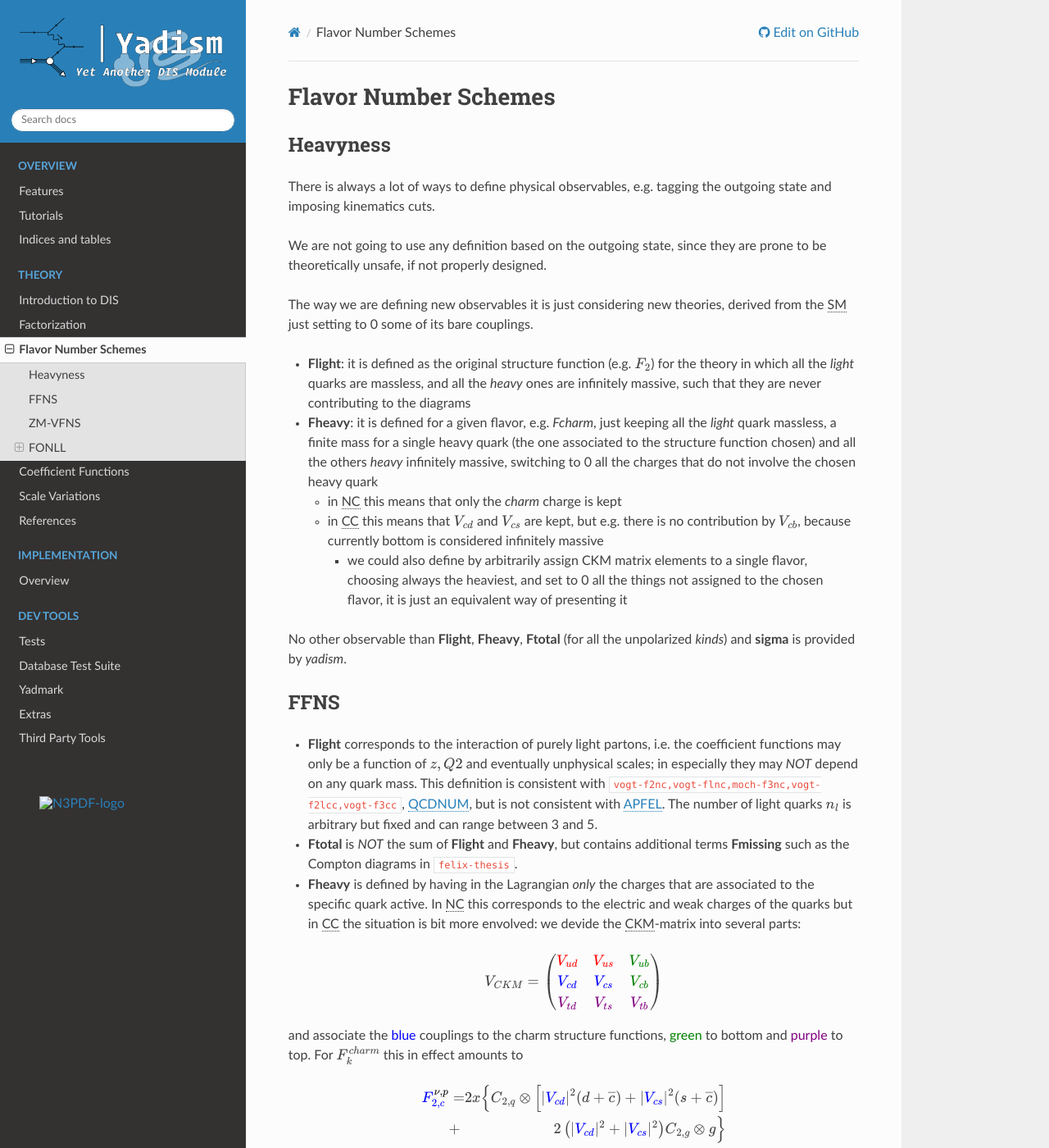
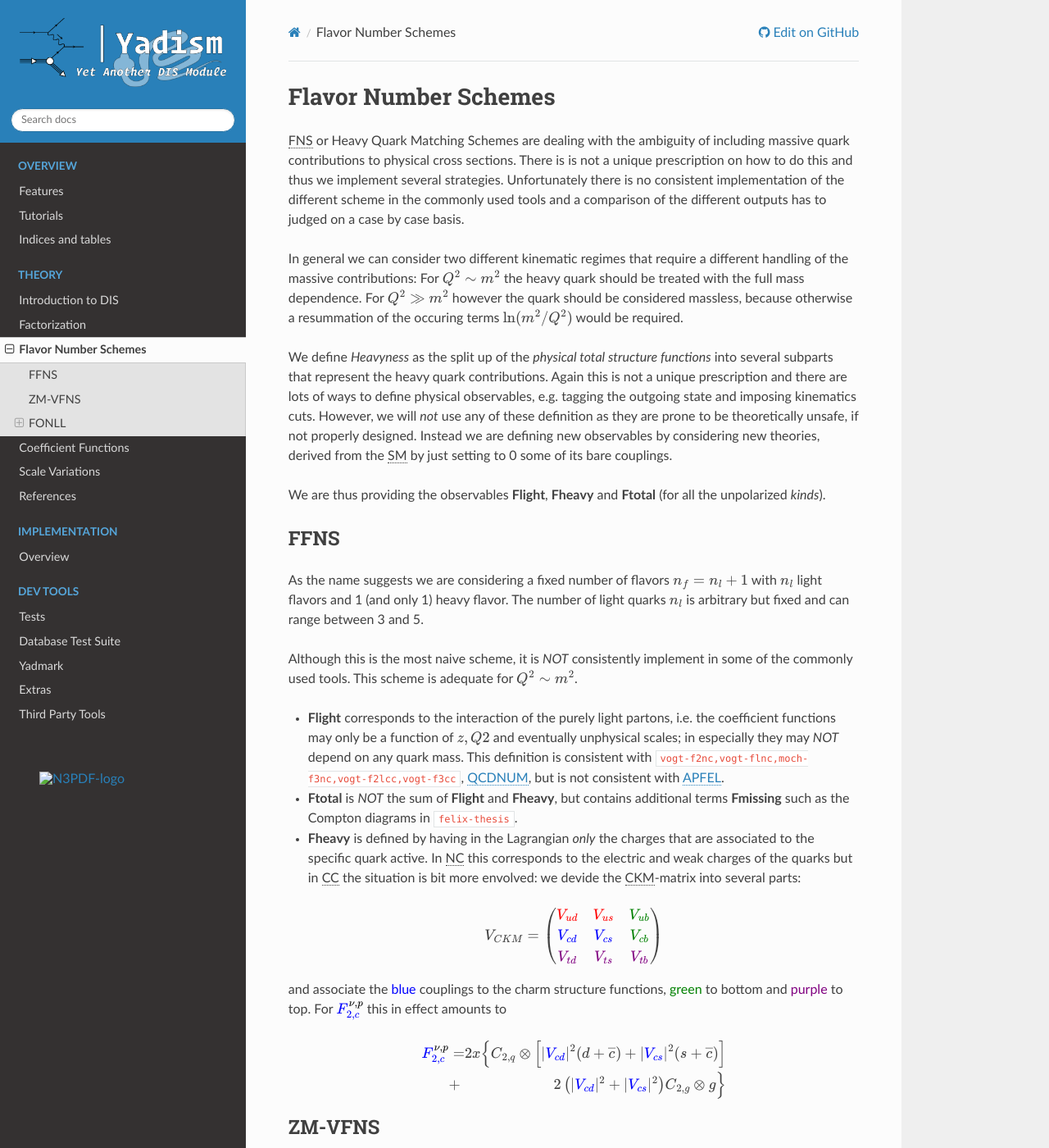
Before and after one commit to NNPDF/yadism, a Sphinx documentation site: the page built from docs/sphinx/source/theory/fns.rst, in a window 1280 px wide and 1400 px high. Shown: the whole window at 82% size. Built offline with Sphinx 7.4.7 and the Read the Docs theme 2.0.0, drawn with Linux system fonts in a browser that asks for light colours; pages that are not in the unit, such as notebooks, are missing from menus; the version number could not be read and is left out; cross-references to code outside the pages are shown as plain code.

Commit message:
Update doc/fns

```diff
--- a/docs/sphinx/source/theory/fns.rst
+++ b/docs/sphinx/source/theory/fns.rst
@@ -1,51 +1,46 @@
 Flavor Number Schemes
 =====================
 
-Heavyness
----------
+|FNS| or Heavy Quark Matching Schemes are dealing with the ambiguity of including
+massive quark contributions to physical cross sections. There is is not a unique
+prescription on how to do this and thus we implement several strategies.
+Unfortunately there is no consistent implementation of the different scheme in the
+commonly used tools and a comparison of the different outputs has to judged on a
+case by case basis.
 
-There is always a lot of ways to define physical observables, e.g. tagging the
-outgoing state and imposing kinematics cuts.
+In general we can consider two different kinematic regimes that require a different
+handling of the massive contributions: For :math:`Q^2 \sim m^2` the heavy quark should
+be treated with the full mass dependence. For :math:`Q^2 \gg m^2` however the quark
+should be considered massless, because otherwise a resummation of the occuring terms
+:math:`\ln(m^2/Q^2)` would be required.
 
-We are not going to use any definition based on the outgoing state, since they
-are prone to be theoretically unsafe, if not properly designed.
+We define *Heavyness* as the split up of the *physical total structure functions*
+into several subparts that represent the heavy quark contributions. Again this
+is not a unique prescription and there are lots of ways to define physical
+observables, e.g. tagging the outgoing state and imposing kinematics cuts.
+However, we will *not*  use any of these definition as they are prone to be theoretically
+unsafe, if not properly designed.
+Instead we are defining new observables by considering new theories,
+derived from the |SM| by just setting to 0 some of its bare couplings.
 
-The way we are defining new observables it is just considering new theories,
-derived from the |SM| just setting to 0 some of its bare couplings.
-
-- **Flight**: it is defined as the original structure function (e.g.
-  :math:`F_2`) for the theory in which all the *light* quarks are massless, and
-  all the *heavy* ones are infinitely massive, such that they are never
-  contributing to the diagrams
-- **Fheavy**: it is defined for a given flavor, e.g. *Fcharm*, just keeping
-  all the *light* quark massless, a finite mass for a single heavy quark (the
-  one associated to the structure function chosen) and all the others *heavy*
-  infinitely massive, switching to 0 all the charges that do not involve the
-  chosen heavy quark
-
-  - in |NC| this means that only the *charm* charge is kept
-  - in |CC| this means that :math:`V_{cd}` and :math:`V_{cs}` are kept, but e.g.
-    there is no contribution by :math:`V_{cb}`, because currently bottom is
-    considered infinitely massive
-
-    - we could also define by arbitrarily assign CKM matrix elements to a single
-      flavor, choosing always the heaviest, and set to 0 all the things not
-      assigned to the chosen flavor, it is just an equivalent way of presenting
-      it
-
-No other observable than **Flight**, **Fheavy**, **Ftotal** (for all the
-unpolarized *kinds*) and **sigma** is provided by `yadism`.
+We are thus providing the observables **Flight**, **Fheavy** and **Ftotal** (for all the
+unpolarized *kinds*).
 
 FFNS
 ----
+As the name suggests we are considering a fixed number of flavors :math:`n_f=n_l+1`
+with :math:`n_l` light flavors and 1 (and only 1) heavy flavor. The number of light
+quarks :math:`n_l` is arbitrary but fixed and can range between 3 and 5.
 
-- **Flight** corresponds to the interaction of purely light partons, i.e. the
+Although this is the most naive scheme, it is *NOT* consistently implement in
+some of the commonly used tools. This scheme is adequate for :math:`Q^2\sim m^2`.
+
+- **Flight** corresponds to the interaction of the purely light partons, i.e. the
   coefficient functions may only be a function of :math:`z,Q2` and eventually
   unphysical scales; in especially they may *NOT* depend on any quark mass.
   This definition is consistent with
   :cite:`vogt-f2nc,vogt-flnc,moch-f3nc,vogt-f2lcc,vogt-f3cc`, |QCDNUM|, but is not consistent
-  with |APFEL|. The number of light quarks :math:`n_l` is arbitrary but fixed and can
-  range between 3 and 5.
+  with |APFEL|.
 
 - **Ftotal** is *NOT* the sum of **Flight** and **Fheavy**, but contains additional terms
   **Fmissing** such as the Compton diagrams in :cite:`felix-thesis`.
@@ -64,7 +59,7 @@ FFNS
    \end{pmatrix}
 
 and associate the :blue:`blue` couplings to the charm structure functions, :green:`green` to bottom and
-:purple:`purple` to top. For :math:`F_k^{charm}` this in effect amounts to
+:purple:`purple` to top. For :math:`{\color{blue} F_{2,c}^{\color{black} \nu,p}}` this in effect amounts to
 
 .. math::
    {\color{blue} F_{2,c}^{\color{black} \nu,p}} &=& 2x\Big\{C_{2,q}\otimes\Big[|{\color{blue}V_{cd}}|^2(d+\overline{c}) +
```
